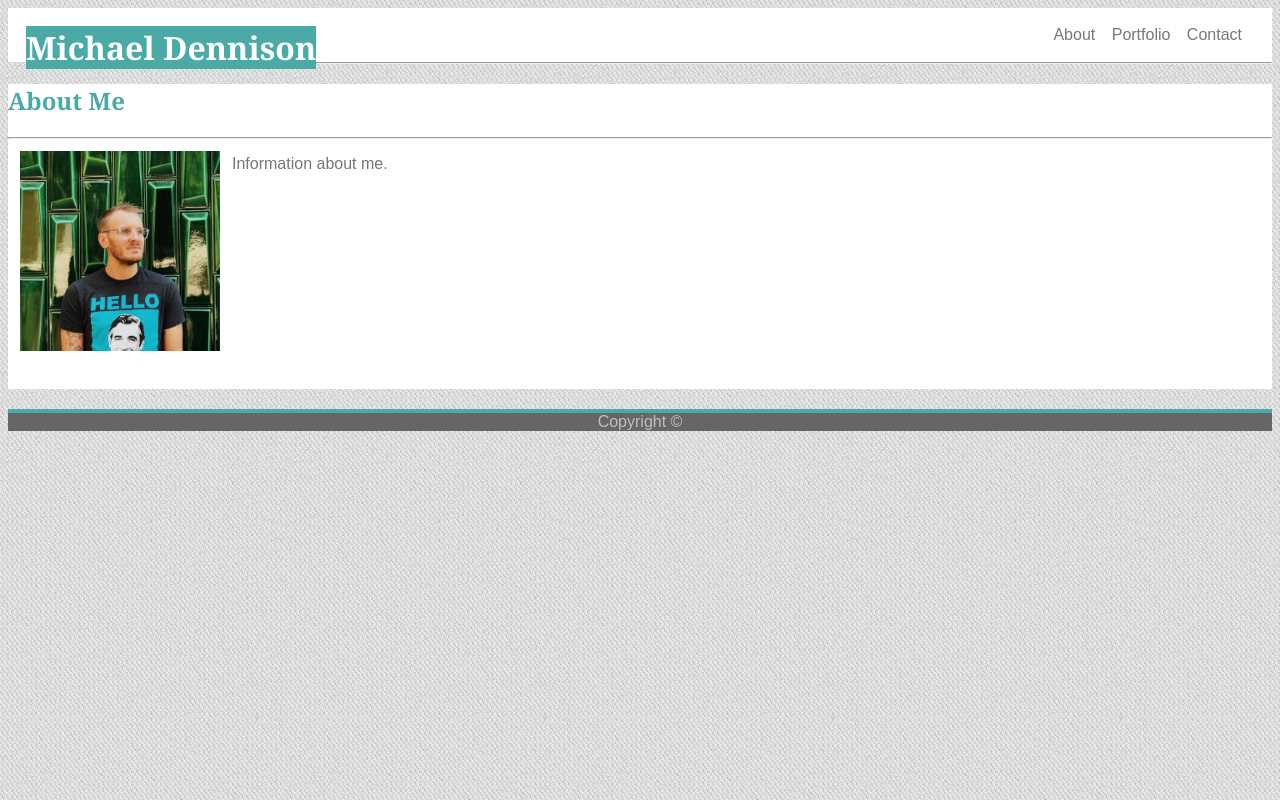
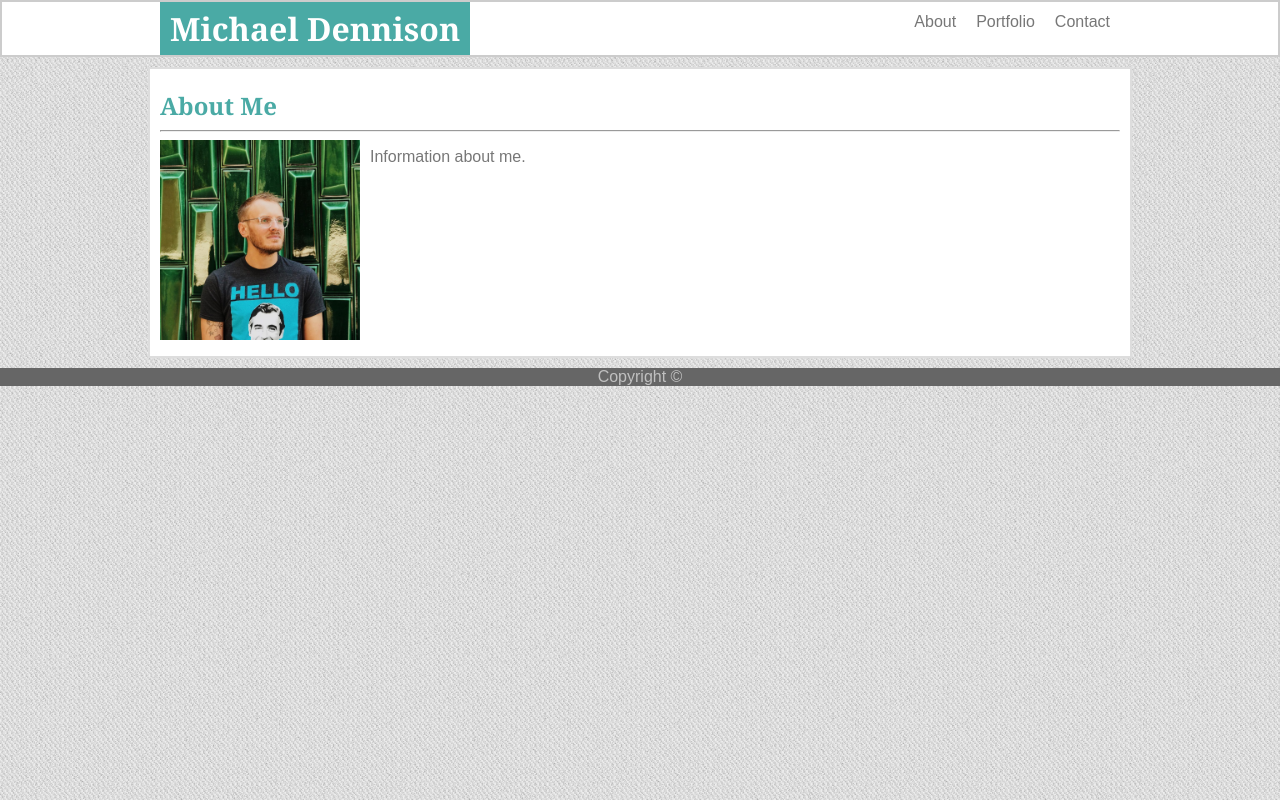
Before and after one commit to miketdennison/Basic-Portfolio, a plain HTML site: page index.html in a window 1280 px wide. Drawn offline with Linux system fonts and the light colour scheme.

Commit message:
Fixed index CSS, need to work on portfolio and contact pages

```diff
--- a/assets/css/style.css
+++ b/assets/css/style.css
@@ -1,74 +1,94 @@
-body {
-    font-family: 'Arial', 'Helvetica Neue', Helvetica, sans-serif;
-    color: #777777;
-    background-image: url("../images/cheap_diagonal_fabric.png")
+.container {
+    width: 960px;
+    margin: 0 auto;
+}
 
+#my-name {
+    padding: 5px 10px 5px 10px;
+    float: left;
+}
+
+#nav-bar {
+    float: right;
+    margin-top: 0;
 }
 
 header {
-    clear: both;
     background-color: #ffffff;
-    border-color: #cccccc;
-    padding: 18px;
+    border: 2px solid #cccccc;
+    padding: 0;
+    margin: 0;
 }
 
 h1 {
     background-color: #4aaaa5;
     color: #ffffff;
-    font-family: 'Georgia', Times, Times New Roman, serif;
+    font-family: 'Georgia', Cambria, Cochin, Georgia, Times, 'Times New Roman', serif;
+    margin-bottom: 0;
+    margin-top: 0;
+}
+
+.header-width {
+    width: 960px;
+    margin: 0 auto;
+}
+
+nav li {
+    float: left;
+    list-style: none;
+    margin: 1px 10px;
+    padding-top: 10px;
+}
+
+a:link {
+    color: #777777;
+    text-decoration: none;
+}
+
+a:visited {
+    color: #777777;
+}
+
+body {
+    background-image: url("../images/cheap_diagonal_fabric.png");
+    color: #777777;
+    font-family: 'Arial', 'Helvetica Neue', Helvetica, sans-serif;
     margin: 0;
-    float: left;
 }
 
 h2 {
-    clear: both;
     color: #4aaaa5;
-    font-family: 'Georgia', Times, Times New Roman, serif;
+    font-family: 'Georgia', Cambria, Cochin, Georgia, Times, 'Times New Roman', serif;
+    margin-bottom: 0;
 }
 
-.content {
-    background-color: #ffffff;
-    border-color: #dddddd;
-    padding-bottom: 200px;
-    margin-bottom: 20px;
+hr {
+    padding: 0;
+    margin: 0 0 0 12;
+}
+#profile-photo {
+    height: 200px;
+    width: 200px;
+    float: left;
+    margin-right: 10px;
 }
 
-hr{
-    margin-top: 0px;
-    margin-bottom: 0px;
-}
-
-li {
-    display: inline;
-    margin-right: 12px;
-}
-
-#links {
-    list-style-type: none;
-    margin: 0;
-    padding: 0;
-    overflow: hidden;
-    text-align: right;
-}
-a:link, a:visited {
-    color: #777777;
-    text-decoration: none;
-}
-#profile-picture {
-    width: 200px;
-    height: 200px;
-    margin: 12px;
-    float: left;
-}
-
-#blue-bar {
-    background-color: #4aaaa5;
-    padding: 2px;
+.main-content {
+    margin-top: 10px;
+    padding:0 10px;
+    background-color: #ffffff;
+    border: 2px solid #dddddd;
 }
 
 footer {
-   clear: both;
-   background-color: #666666;
-   color: silver;
-   text-align: center;
+    margin-top: 10px;
+    background-color: #666666;
+    color: silver;
+    text-align: center;
 }
+
+.clearfix::after {
+    content: "";
+    clear: both;
+    display: block;
+}
--- a/index.html
+++ b/index.html
@@ -11,25 +11,28 @@
 
 <body>
     <header>
-        <h1>
-            Michael Dennison
-        </h1>
-        <ul id="links">
-            <li><a href="index.html">About</a></li>
-            <li><a href="portfolio.html">Portfolio</a></li>
-            <li><a href="contact.html">Contact</a></li>
-        </ul>
+        <div class="header-width">
+            <h1 id="my-name">
+                Michael Dennison
+            </h1>
+            <nav class="clearfix">
+                <ul id="nav-bar">
+                    <li class="link"><a href="index.html">About</a></li>
+                    <li class="link"><a href="portfolio.html">Portfolio</a></li>
+                    <li class="link"><a href="contact.html">Contact</a></li>
+                </ul>
+            </nav>
+        </div>
     </header>
-    <hr>
-    <div class="content">
+
+    <div class="main-content container">
         <h2>About Me</h2>
         <hr>
-        <img id="profile-picture" src="assets/images/IMG_1743.jpg">
-        <p>Information about me.</p>
+        <img id="profile-photo" src="assets/images/IMG_1743.jpg" alt="selfie">
+        <p class="about-me-content clearfix">Information about me.</p>
     </div>
 </body>
 <footer>
-    <div id="blue-bar"></div>
     Copyright &copy;
 </footer>
 
```
